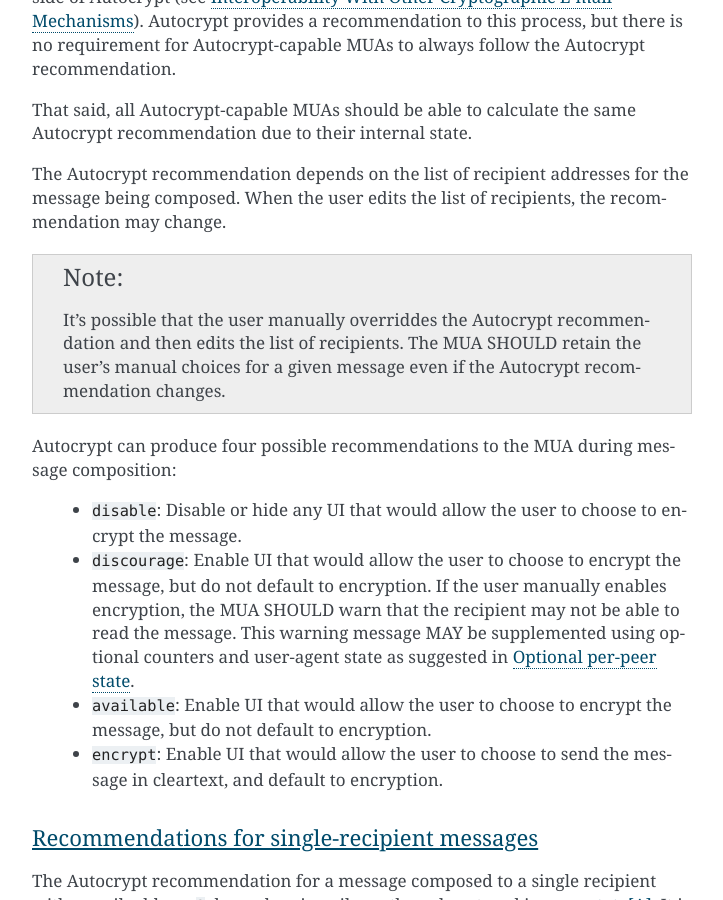
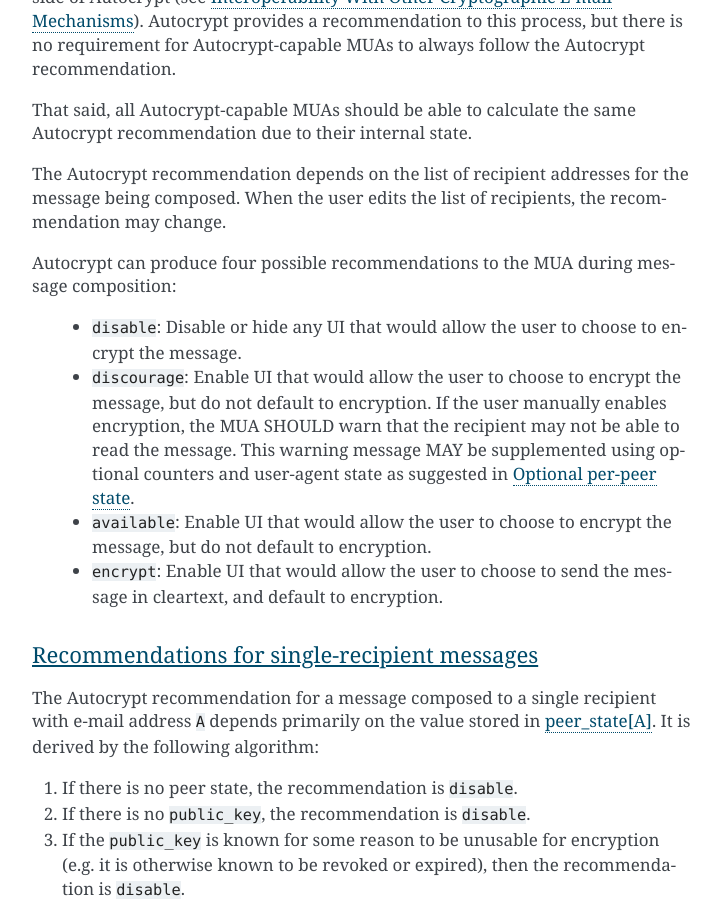
Before and after one commit to autocrypt/autocrypt, a Sphinx documentation site: the page built from doc/level1.rst, in a window 1280 px wide and 900 px high, scrolled down 8938 px. Shown: the whole window, without its empty margins (388-1111 px from the left). Built offline with Sphinx 7.4.7, drawn with Linux system fonts in a browser that asks for light colours.

Commit message:
remove redundant note

```diff
--- a/doc/level1.rst
+++ b/doc/level1.rst
@@ -400,13 +400,6 @@ the same Autocrypt recommendation due to their internal state.
 The Autocrypt recommendation depends on the list of recipient
 addresses for the message being composed.  When the user edits the
 list of recipients, the recommendation may change.
-
-.. note::
-
-   It's possible that the user manually overriddes the Autocrypt
-   recommendation and then edits the list of recipients.  The MUA
-   SHOULD retain the user's manual choices for a given message even if
-   the Autocrypt recommendation changes.
 
 Autocrypt can produce four possible recommendations to the MUA
 during message composition:
```
